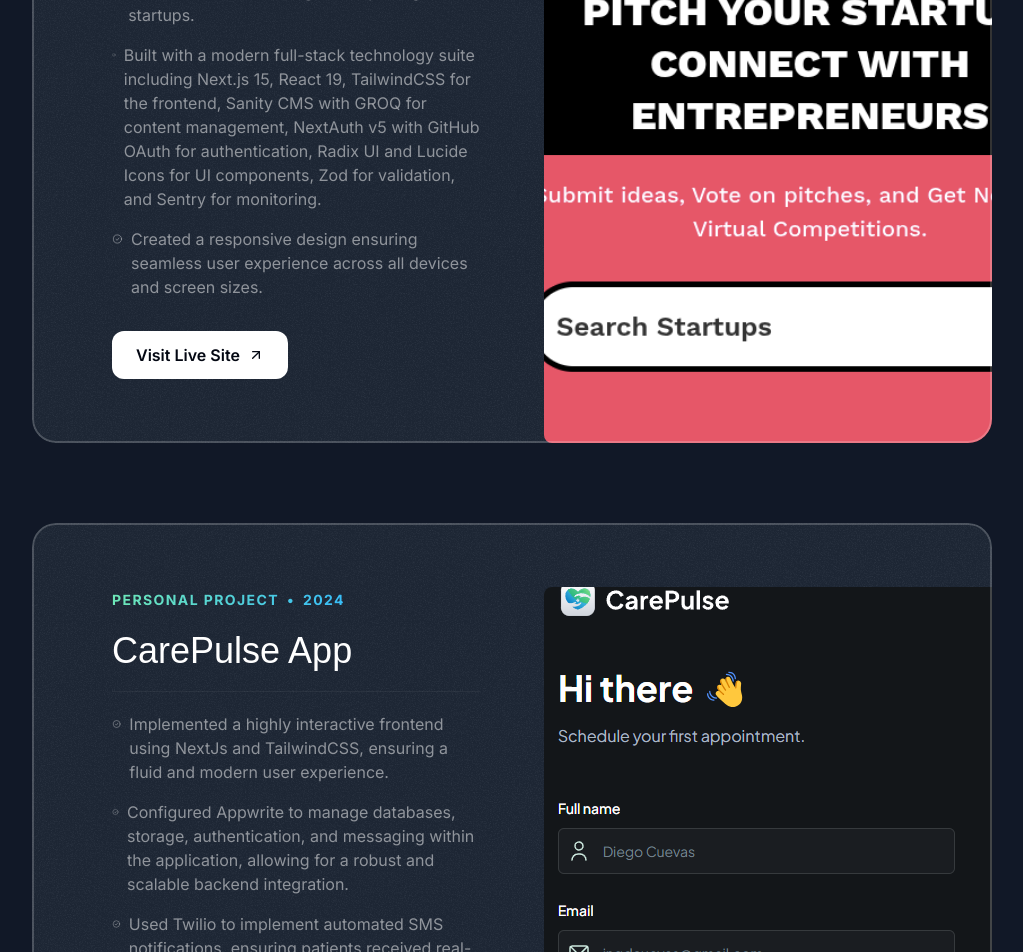
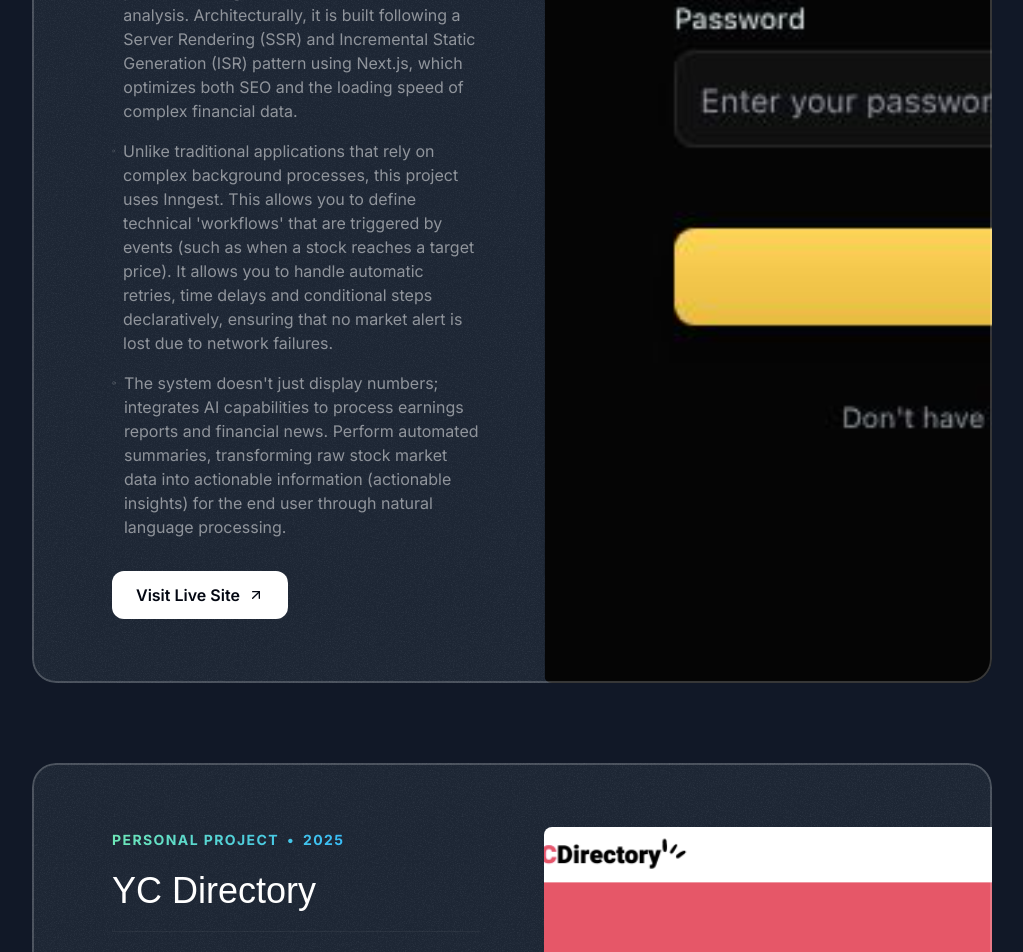
Before and after one commit to Dfcuevas/new-portfolio, a Next.js app: page / in a window 1280 px wide. Shown: the part 1580-2532 px from the top of the page, without its empty margins (128-1151 px from the left). Built offline with nearby package versions, Linux system fonts and the light colour scheme; a web font is replaced by a local one.

Commit message:
adding new project

```diff
--- a/src/dataProjects.ts
+++ b/src/dataProjects.ts
@@ -2,8 +2,30 @@
 import CarePulse from "@/assets/images/carePulse-img.png";
 import TwitterCloneApp from "@/assets/images/twitter-clone.png";
 import ChatApp from "@/assets/images/Chat-app.png";
+import Signalist from "@/assets/images/signalist.png";
 
 export const portfolioProjects = [
+  {
+    company: "Personal Project",
+    year: "2026",
+    title: "Signalist Stock Tracker",
+    results: [
+      {
+        title:
+          "Signalist Stock Tracker is a high-performance Full-Stack platform designed for investment portfolio management and real-time stock data analysis. Architecturally, it is built following a Server Rendering (SSR) and Incremental Static Generation (ISR) pattern using Next.js, which optimizes both SEO and the loading speed of complex financial data.",
+      },
+      {
+        title:
+          "Unlike traditional applications that rely on complex background processes, this project uses Inngest. This allows you to define technical 'workflows' that are triggered by events (such as when a stock reaches a target price). It allows you to handle automatic retries, time delays and conditional steps declaratively, ensuring that no market alert is lost due to network failures.",
+      },
+      {
+        title:
+          "The system doesn't just display numbers; integrates AI capabilities to process earnings reports and financial news. Perform automated summaries, transforming raw stock market data into actionable information (actionable insights) for the end user through natural language processing.",
+      },
+    ],
+    link: "https://signalist-stock-tracker-app-delta.vercel.app/",
+    image: Signalist,
+  },
   {
     company: "Personal Project",
     year: "2025",
```
Also changed, not shown: src/assets/images/signalist.png (added), 1 other file (tests, documents, lock files or other folders).
